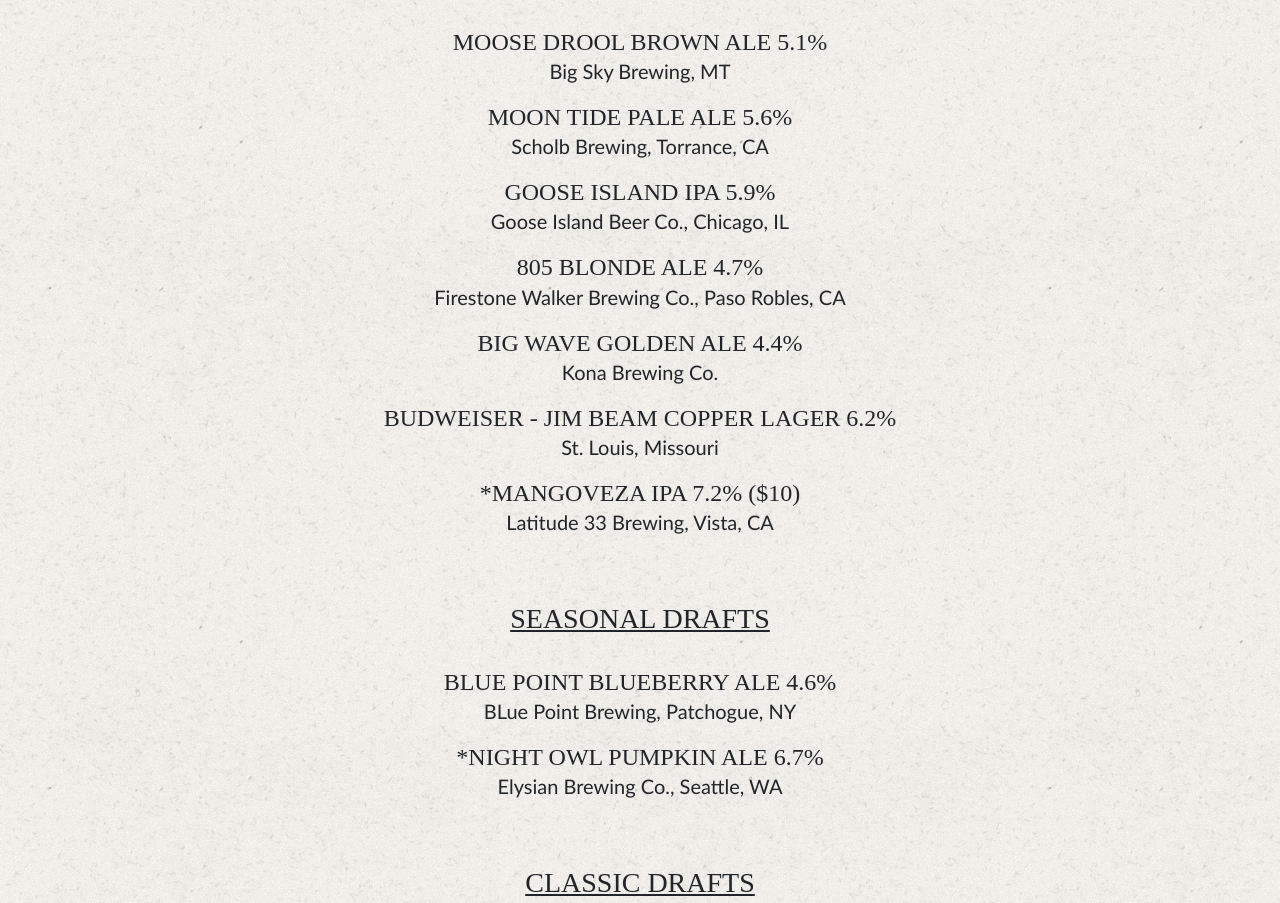
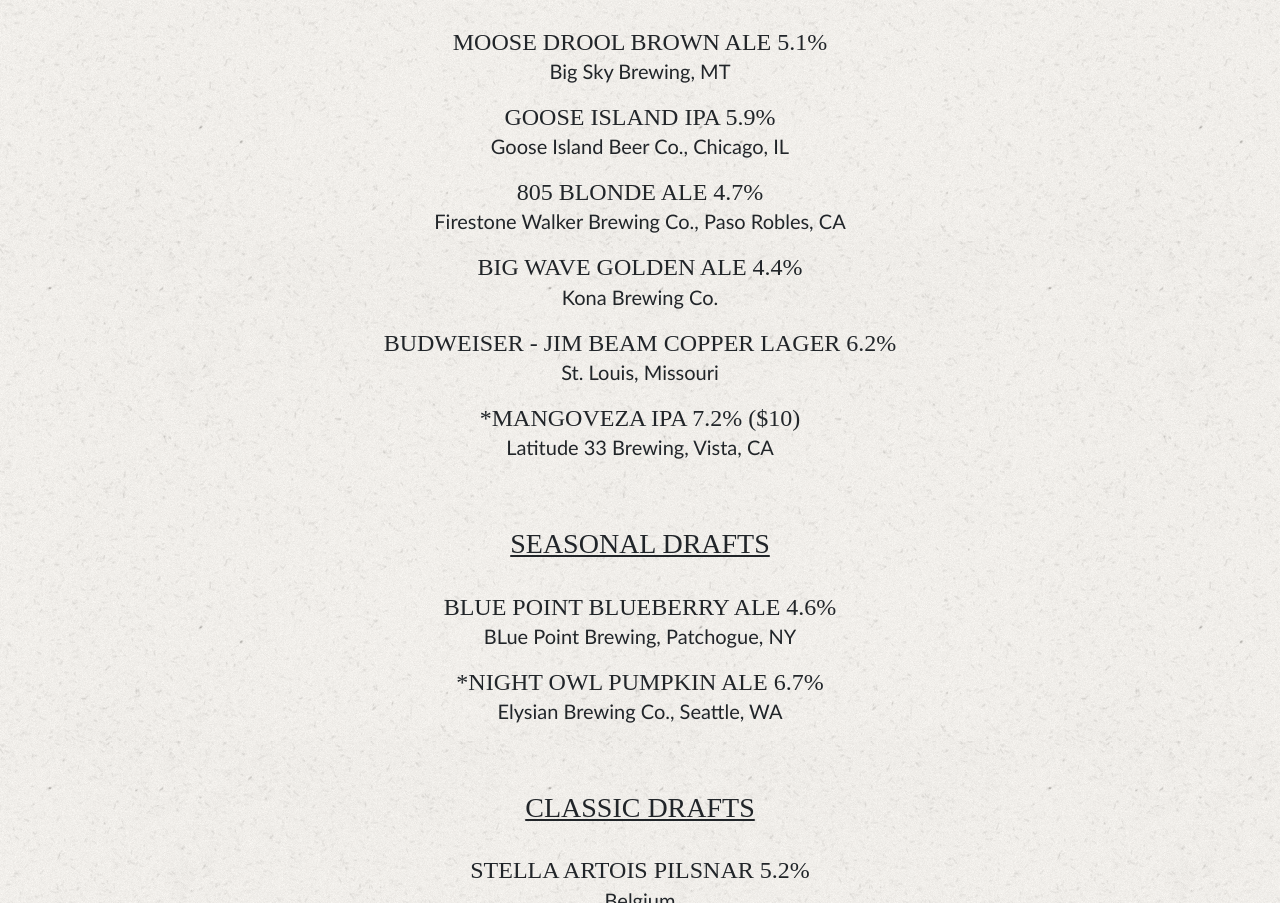
Before and after one commit to dancleary/outpost406, a plain HTML site: page index.html in a window 1280 px wide. Shown: the part 2371-3274 px from the top of the page. Drawn offline with Linux system fonts and the light colour scheme.

Commit message:
update beer

```diff
--- a/index.html
+++ b/index.html
@@ -132,8 +132,6 @@ Friendly, open, no attitude pub with a Montana vibe. The "Last Best Place" now a
 						<br>
 						<h4>MOOSE DROOL BROWN ALE 5.1%</h4>
 						<h5>Big Sky Brewing, MT</h5>
-						<h4>MOON TIDE PALE ALE 5.6%</h4>
-						<h5>Scholb Brewing, Torrance, CA</h5>
 						<h4>GOOSE ISLAND IPA 5.9%</h4>
 						<h5>Goose Island Beer Co., Chicago, IL</h5>
 						<h4>805 BLONDE ALE 4.7%</h4>
```
